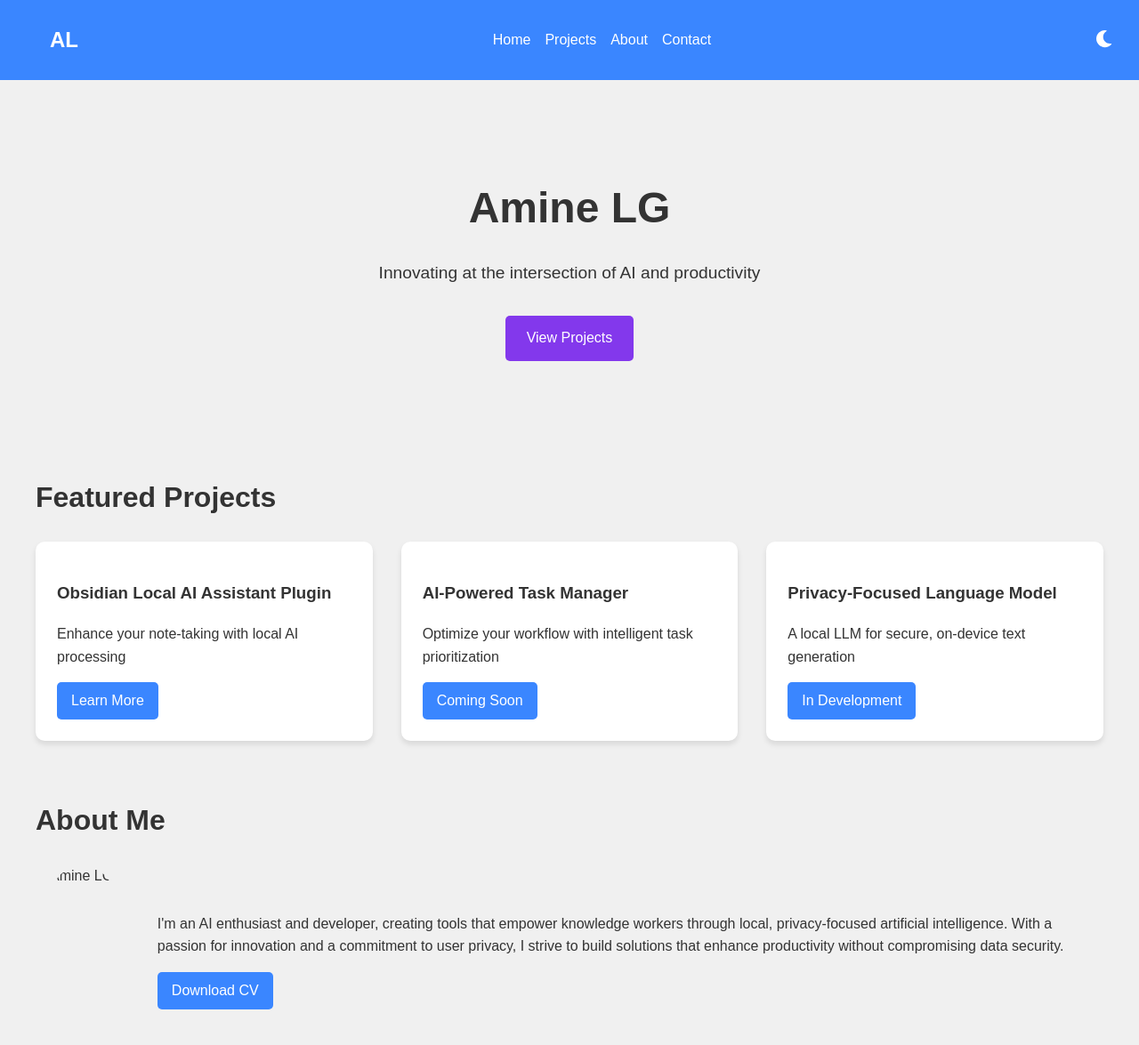
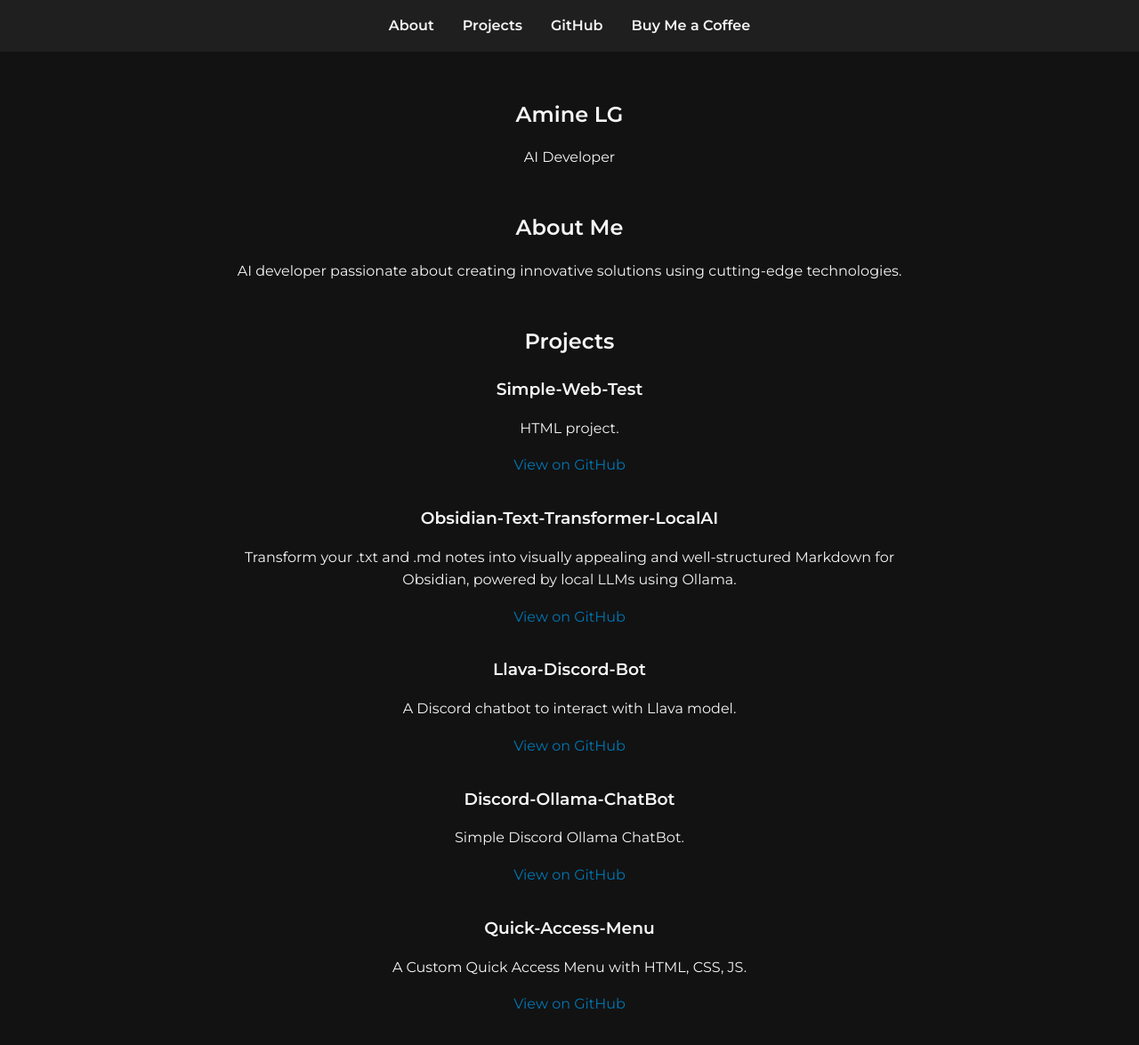
Before and after one commit to Amine-LG/Simple-Web-Test, a plain HTML site: page index.html in a window 1280 px wide. Shown: the top 1175 px of the page at 89% size. Drawn offline with Linux system fonts and the light colour scheme.

Commit message:
Experiment 1

```diff
--- a/index.html
+++ b/index.html
@@ -5,86 +5,64 @@
     <meta name="viewport" content="width=device-width, initial-scale=1.0">
     <title>Amine LG - AI Developer</title>
     <link rel="stylesheet" href="styles.css">
-    <script src="https://cdnjs.cloudflare.com/ajax/libs/font-awesome/5.15.3/js/all.min.js"></script>
+    <link href="https://fonts.googleapis.com/css2?family=Montserrat:wght@400;600&display=swap" rel="stylesheet">
+    <script src="https://kit.fontawesome.com/your-fontawesome-kit.js" crossorigin="anonymous"></script>
 </head>
-<body class="light-mode">
+<body>
     <header>
         <nav>
-            <div class="logo">AL</div>
             <ul>
-                <li><a href="#home">Home</a></li>
+                <li><a href="#about">About</a></li>
                 <li><a href="#projects">Projects</a></li>
-                <li><a href="#about">About</a></li>
-                <li><a href="#contact">Contact</a></li>
+                <li><a href="https://github.com/Amine-LG" target="_blank" rel="noopener noreferrer">GitHub</a></li>
+                <li><a href="https://www.buymeacoffee.com/aminelg" target="_blank" rel="noopener noreferrer">Buy Me a Coffee</a></li>
             </ul>
-            <button id="theme-toggle" aria-label="Toggle dark mode">
-                <i class="fas fa-moon"></i>
-            </button>
         </nav>
     </header>
 
     <main>
-        <section id="home" class="hero">
+        <section id="hero">
             <h1>Amine LG</h1>
-            <p class="tagline">Innovating at the intersection of AI and productivity</p>
-            <a href="#projects" class="cta-button">View Projects</a>
-        </section>
-
-        <section id="projects">
-            <h2>Featured Projects</h2>
-            <div class="project-grid">
-                <div class="project-card">
-                    <h3>Obsidian Local AI Assistant Plugin</h3>
-                    <p>Enhance your note-taking with local AI processing</p>
-                    <a href="https://github.com/Amine-LG/Obsidian-Local-AI-Assistant-Plugin" class="btn">Learn More</a>
-                </div>
-                <div class="project-card">
-                    <h3>AI-Powered Task Manager</h3>
-                    <p>Optimize your workflow with intelligent task prioritization</p>
-                    <a href="#" class="btn">Coming Soon</a>
-                </div>
-                <div class="project-card">
-                    <h3>Privacy-Focused Language Model</h3>
-                    <p>A local LLM for secure, on-device text generation</p>
-                    <a href="#" class="btn">In Development</a>
-                </div>
-            </div>
+            <p>AI Developer</p>
         </section>
 
         <section id="about">
             <h2>About Me</h2>
-            <div class="about-content">
-                <img src="profile-placeholder.jpg" alt="Amine LG" class="profile-image">
-                <div class="about-text">
-                    <p>I'm an AI enthusiast and developer, creating tools that empower knowledge workers through local, privacy-focused artificial intelligence. With a passion for innovation and a commitment to user privacy, I strive to build solutions that enhance productivity without compromising data security.</p>
-                    <a href="#" class="btn">Download CV</a>
-                </div>
-            </div>
+            <p>AI developer passionate about creating innovative solutions using cutting-edge technologies.</p>
         </section>
 
-        <section id="contact">
-            <h2>Get in Touch</h2>
-            <form id="contact-form">
-                <input type="text" placeholder="Your Name" required>
-                <input type="email" placeholder="Your Email" required>
-                <textarea placeholder="Your Message" required></textarea>
-                <button type="submit" class="btn">Send Message</button>
-            </form>
+        <section id="projects">
+            <h2>Projects</h2>
+            <div class="project">
+                <h3>Simple-Web-Test</h3>
+                <p>HTML project.</p>
+                <a href="https://github.com/Amine-LG/Simple-Web-Test" target="_blank" rel="noopener noreferrer">View on GitHub</a>
+            </div>
+            <div class="project">
+                <h3>Obsidian-Text-Transformer-LocalAI</h3>
+                <p>Transform your .txt and .md notes into visually appealing and well-structured Markdown for Obsidian, powered by local LLMs using Ollama.</p>
+                <a href="https://github.com/Amine-LG/Obsidian-Text-Transformer-LocalAI" target="_blank" rel="noopener noreferrer">View on GitHub</a>
+            </div>
+            <div class="project">
+                <h3>Llava-Discord-Bot</h3>
+                <p>A Discord chatbot to interact with Llava model.</p>
+                <a href="https://github.com/Amine-LG/Llava-Discord-Bot" target="_blank" rel="noopener noreferrer">View on GitHub</a>
+            </div>
+            <div class="project">
+                <h3>Discord-Ollama-ChatBot</h3>
+                <p>Simple Discord Ollama ChatBot.</p>
+                <a href="https://github.com/Amine-LG/Discord-Ollama-ChatBot" target="_blank" rel="noopener noreferrer">View on GitHub</a>
+            </div>
+            <div class="project">
+                <h3>Quick-Access-Menu</h3>
+                <p>A Custom Quick Access Menu with HTML, CSS, JS.</p>
+                <a href="https://github.com/Amine-LG/Quick-Access-Menu" target="_blank" rel="noopener noreferrer">View on GitHub</a>
+            </div>
         </section>
     </main>
 
     <footer>
-        <div class="footer-content">
-            <p>&copy; 2024 Amine LG. All rights reserved.</p>
-            <div class="social-links">
-                <a href="#" aria-label="GitHub"><i class="fab fa-github"></i></a>
-                <a href="#" aria-label="LinkedIn"><i class="fab fa-linkedin"></i></a>
-                <a href="#" aria-label="Twitter"><i class="fab fa-twitter"></i></a>
-            </div>
-        </div>
-        <a href="https://www.buymeacoffee.com/aminelg" class="btn coffee-btn">Buy Me a Coffee</a>
+        <p>&copy; 2023 Amine LG. All rights reserved.</p>
     </footer>
-
-    <script src="script.js"></script>
 </body>
 </html>
--- a/script.js
+++ /dev/null
@@ -1,55 +0,0 @@
-document.addEventListener('DOMContentLoaded', function() {
-    const themeToggle = document.getElementById('theme-toggle');
-    const body = document.body;
-
-    themeToggle.addEventListener('click', function() {
-        body.classList.toggle('dark-mode');
-        updateThemeIcon();
-    });
-
-    function updateThemeIcon() {
-        const icon = themeToggle.querySelector('i');
-        if (body.classList.contains('dark-mode')) {
-            icon.classList.remove('fa-moon');
-            icon.classList.add('fa-sun');
-        } else {
-            icon.classList.remove('fa-sun');
-            icon.classList.add('fa-moon');
-        }
-    }
-
-    const contactForm = document.getElementById('contact-form');
-    contactForm.addEventListener('submit', function(e) {
-        e.preventDefault();
-        alert('Thank you for your message! I\'ll get back to you soon.');
-        contactForm.reset();
-    });
-
-    document.querySelectorAll('a[href^="#"]').forEach(anchor => {
-        anchor.addEventListener('click', function (e) {
-            e.preventDefault();
-            document.querySelector(this.getAttribute('href')).scrollIntoView({
-                behavior: 'smooth'
-            });
-        });
-    });
-
-    const observerOptions = {
-        root: null,
-        rootMargin: '0px',
-        threshold: 0.1
-    };
-
-    const observer = new IntersectionObserver((entries, observer) => {
-        entries.forEach(entry => {
-            if (entry.isIntersecting) {
-                entry.target.classList.add('fade-in');
-                observer.unobserve(entry.target);
-            }
-        });
-    }, observerOptions);
-
-    document.querySelectorAll('section').forEach(section => {
-        observer.observe(section);
-    });
-});
--- a/styles.css
+++ b/styles.css
@@ -1,224 +1,72 @@
-:root {
-    --primary-color: #3a86ff;
-    --secondary-color: #8338ec;
-    --text-color: #333;
-    --background-color: #f0f0f0;
-    --card-background: #ffffff;
-    --hover-color: #ff006e;
-}
-
-.dark-mode {
-    --primary-color: #8338ec;
-    --secondary-color: #3a86ff;
-    --text-color: #e0e0e0;
-    --background-color: #121212;
-    --card-background: #1e1e1e;
-    --hover-color: #ff006e;
-}
-
 body {
-    font-family: 'Arial', sans-serif;
-    line-height: 1.6;
-    color: var(--text-color);
-    background-color: var(--background-color);
+    font-family: 'Montserrat', sans-serif;
     margin: 0;
     padding: 0;
-    transition: background-color 0.3s ease, color 0.3s ease;
+    color: #f5f5f5;
+    background-color: #121212;
+    line-height: 1.6;
+    text-align: center;
 }
 
 header {
-    background-color: var(--primary-color);
-    padding: 1rem;
-    position: fixed;
-    width: 100%;
+    background-color: #1f1f1f;
+    padding: 1rem 0;
+    position: sticky;
     top: 0;
-    z-index: 1000;
+    z-index: 100;
 }
 
-nav {
+nav ul {
+    list-style: none;
+    padding: 0;
+    margin: 0;
     display: flex;
-    justify-content: space-between;
-    align-items: center;
-    max-width: 1200px;
+    justify-content: center;
+}
+
+nav li {
+    margin: 0 1rem;
+}
+
+nav a {
+    text-decoration: none;
+    color: #f5f5f5;
+    font-weight: 600;
+}
+
+nav a:hover {
+    color: #0077B5;
+}
+
+main {
+    padding: 2rem;
+    max-width: 800px;
     margin: 0 auto;
 }
 
-.logo {
-    font-size: 1.5rem;
-    font-weight: bold;
-    color: white;
+section {
+    margin-bottom: 3rem;
 }
 
-nav ul {
-    list-style-type: none;
-    display: flex;
-    gap: 1rem;
+h1, h2, h3 {
+    margin-bottom: 1rem;
 }
 
-nav ul li a {
-    color: white;
-    text-decoration: none;
-    transition: color 0.3s ease;
-}
-
-nav ul li a:hover {
-    color: var(--hover-color);
-}
-
-#theme-toggle {
-    background: none;
-    border: none;
-    color: white;
-    font-size: 1.2rem;
-    cursor: pointer;
-}
-
-main {
-    max-width: 1200px;
-    margin: 60px auto 0;
-    padding: 2rem;
-}
-
-.hero {
-    text-align: center;
-    padding: 4rem 0;
-}
-
-h1 {
-    font-size: 3rem;
-    margin-bottom: 0.5rem;
-}
-
-.tagline {
-    font-size: 1.2rem;
+.project {
     margin-bottom: 2rem;
 }
 
-.cta-button {
-    display: inline-block;
-    background-color: var(--secondary-color);
-    color: white;
-    padding: 0.8rem 1.5rem;
+.project a {
+    color: #0077B5;
     text-decoration: none;
-    border-radius: 5px;
-    transition: background-color 0.3s ease;
 }
 
-.cta-button:hover {
-    background-color: var(--hover-color);
-}
-
-section {
-    margin-bottom: 4rem;
-}
-
-h2 {
-    font-size: 2rem;
-    margin-bottom: 1.5rem;
-}
-
-.project-grid {
-    display: grid;
-    grid-template-columns: repeat(auto-fit, minmax(250px, 1fr));
-    gap: 2rem;
-}
-
-.project-card {
-    background-color: var(--card-background);
-    padding: 1.5rem;
-    border-radius: 10px;
-    box-shadow: 0 4px 6px rgba(0, 0, 0, 0.1);
-    transition: transform 0.3s ease, box-shadow 0.3s ease;
-}
-
-.project-card:hover {
-    transform: translateY(-5px);
-    box-shadow: 0 6px 12px rgba(0, 0, 0, 0.15);
-}
-
-.btn {
-    display: inline-block;
-    background-color: var(--primary-color);
-    color: white;
-    padding: 0.5rem 1rem;
-    text-decoration: none;
-    border-radius: 5px;
-    transition: background-color 0.3s ease;
-}
-
-.btn:hover {
-    background-color: var(--hover-color);
-}
-
-.about-content {
-    display: flex;
-    align-items: center;
-    gap: 2rem;
-}
-
-.profile-image {
-    width: 200px;
-    height: 200px;
-    border-radius: 50%;
-    object-fit: cover;
-}
-
-form {
-    display: grid;
-    gap: 1rem;
-}
-
-input, textarea {
-    width: 100%;
-    padding: 0.8rem;
-    border: 1px solid var(--primary-color);
-    border-radius: 5px;
-    background-color: var(--card-background);
-    color: var(--text-color);
+.project a:hover {
+    text-decoration: underline;
 }
 
 footer {
-    background-color: var(--primary-color);
-    color: white;
-    padding: 1rem;
+    background-color: #1f1f1f;
+    padding: 1rem 0;
     text-align: center;
 }
-
-.footer-content {
-    display: flex;
-    justify-content: space-between;
-    align-items: center;
-    max-width: 1200px;
-    margin: 0 auto;
-}
-
-.social-links a {
-    color: white;
-    font-size: 1.5rem;
-    margin-left: 1rem;
-    transition: color 0.3s ease;
-}
-
-.social-links a:hover {
-    color: var(--hover-color);
-}
-
-.coffee-btn {
-    margin-top: 1rem;
-}
-
-@media (max-width: 768px) {
-    nav ul {
-        display: none;
-    }
-
-    .about-content {
-        flex-direction: column;
-        text-align: center;
-    }
-
-    .footer-content {
-        flex-direction: column;
-        gap: 1rem;
-    }
-}
```
